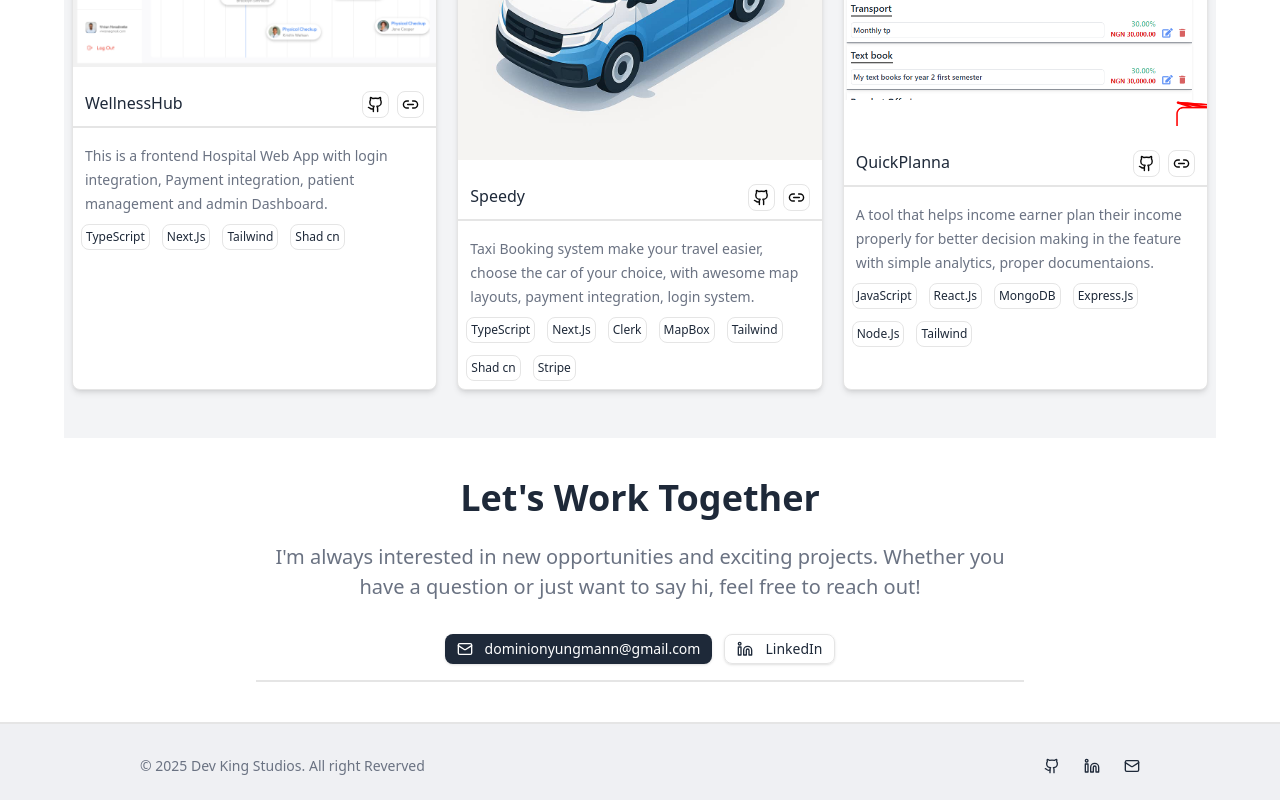
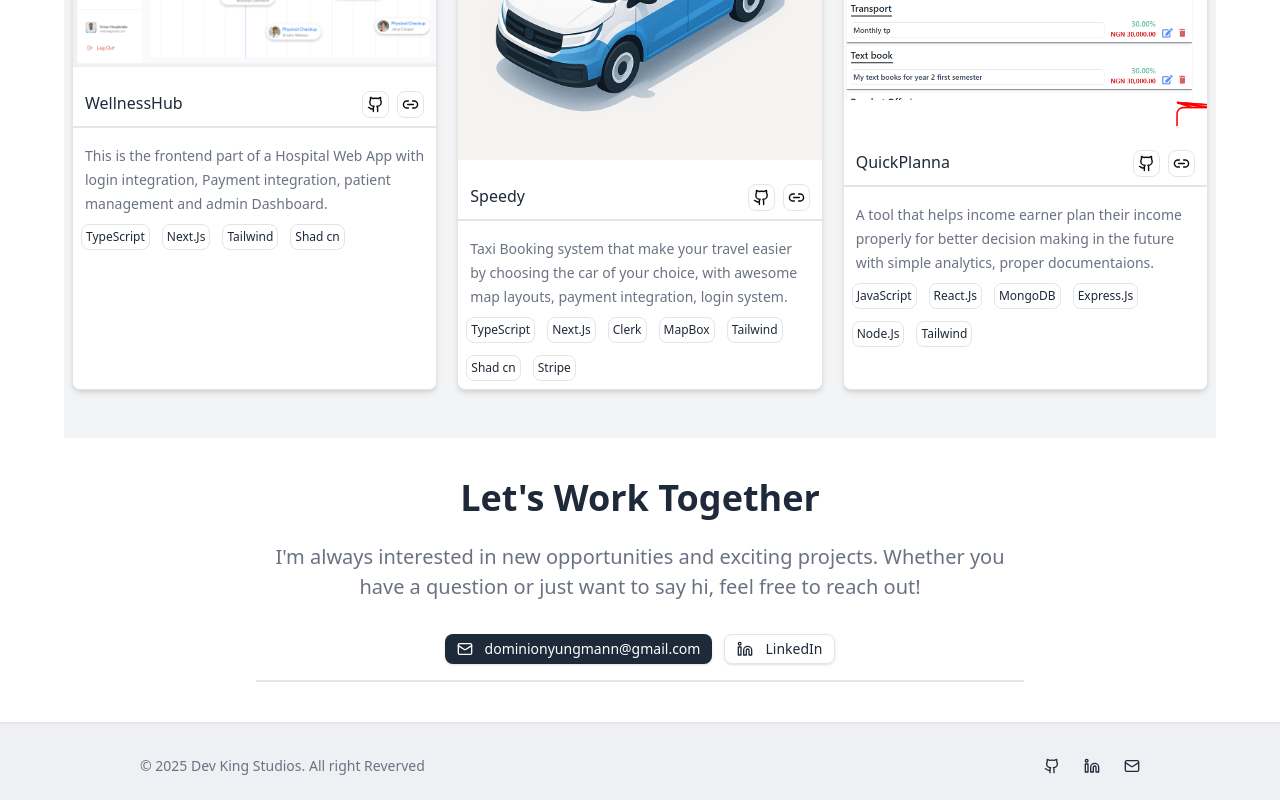
Before and after one commit to Estra-Dev/Dev-Folio, a Next.js app in the folder client/: page / in a window 1280 px wide. Shown: the part 1971-2771 px from the top of the page. Built offline with nearby package versions, Linux system fonts and the light colour scheme.

Commit message:
Update Projects.tsx
correct some words

```diff
--- a/client/components/Projects.tsx
+++ b/client/components/Projects.tsx
@@ -12,7 +12,7 @@ const Projects = () => {
       gitLink: "https://github.com/Estra-Dev/wellnesshub.git",
       webLink: "https://wellnesshub-5gzg.vercel.app/",
       description:
-        "This is a frontend Hospital Web App with login integration, Payment integration, patient management and admin Dashboard.",
+        "This is the frontend part of a Hospital Web App with login integration, Payment integration, patient management and admin Dashboard.",
       stack: ["TypeScript", "Next.Js", "Tailwind", "Shad cn"],
     },
     {
@@ -21,7 +21,7 @@ const Projects = () => {
       gitLink: "https://github.com/Estra-Dev/speedy.git",
       webLink: "https://speedy-omega.vercel.app/",
       description:
-        "Taxi Booking system make your travel easier, choose the car of your choice, with awesome map layouts, payment integration, login system.",
+        "Taxi Booking system that make your travel easier by choosing the car of your choice, with awesome map layouts, payment integration, login system.",
       stack: [
         "TypeScript",
         "Next.Js",
@@ -38,7 +38,7 @@ const Projects = () => {
       gitLink: "https://github.com/Estra-Dev/income_planner.git",
       webLink: "https://quick-planna.onrender.com",
       description:
-        "A tool that helps income earner plan their income properly for better decision making in the feature with simple analytics, proper documentaions. ",
+        "A tool that helps income earner plan their income properly for better decision making in the future with simple analytics, proper documentaions. ",
       stack: [
         "JavaScript",
         "React.Js",
```
